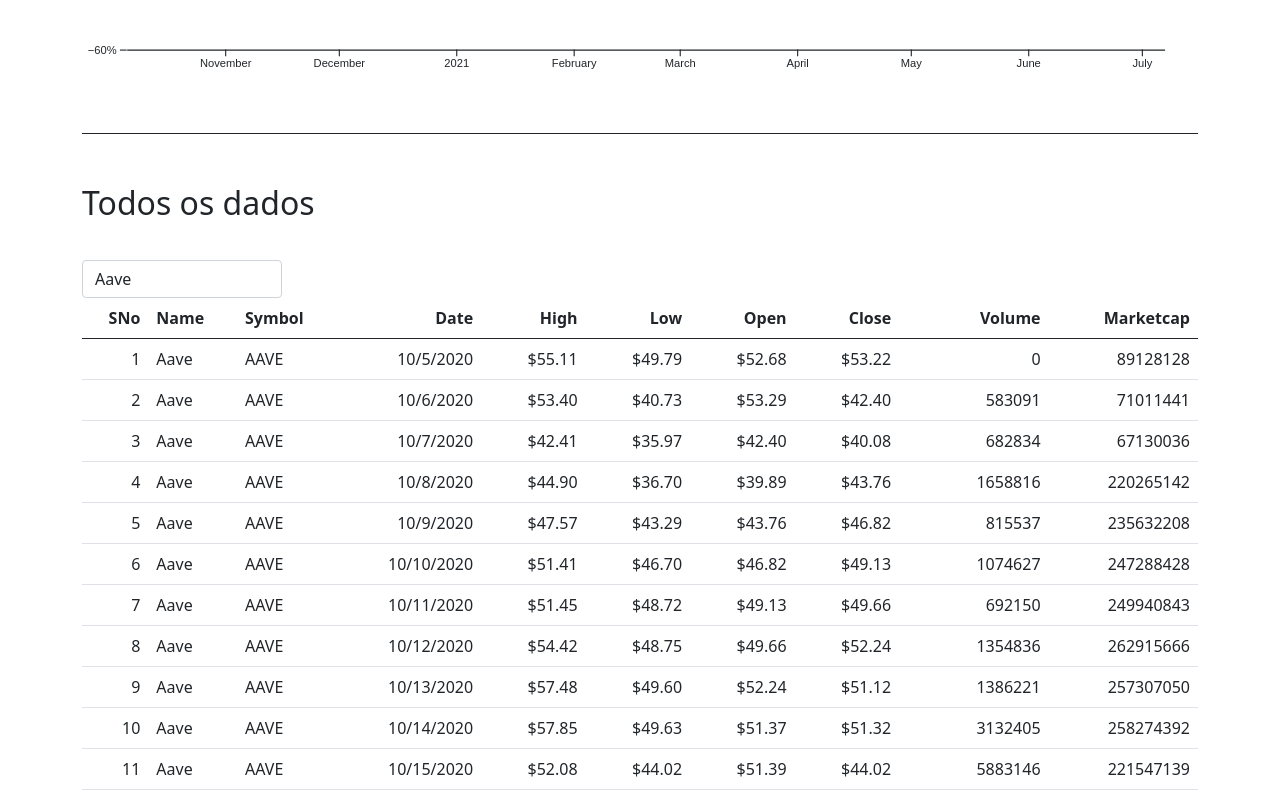
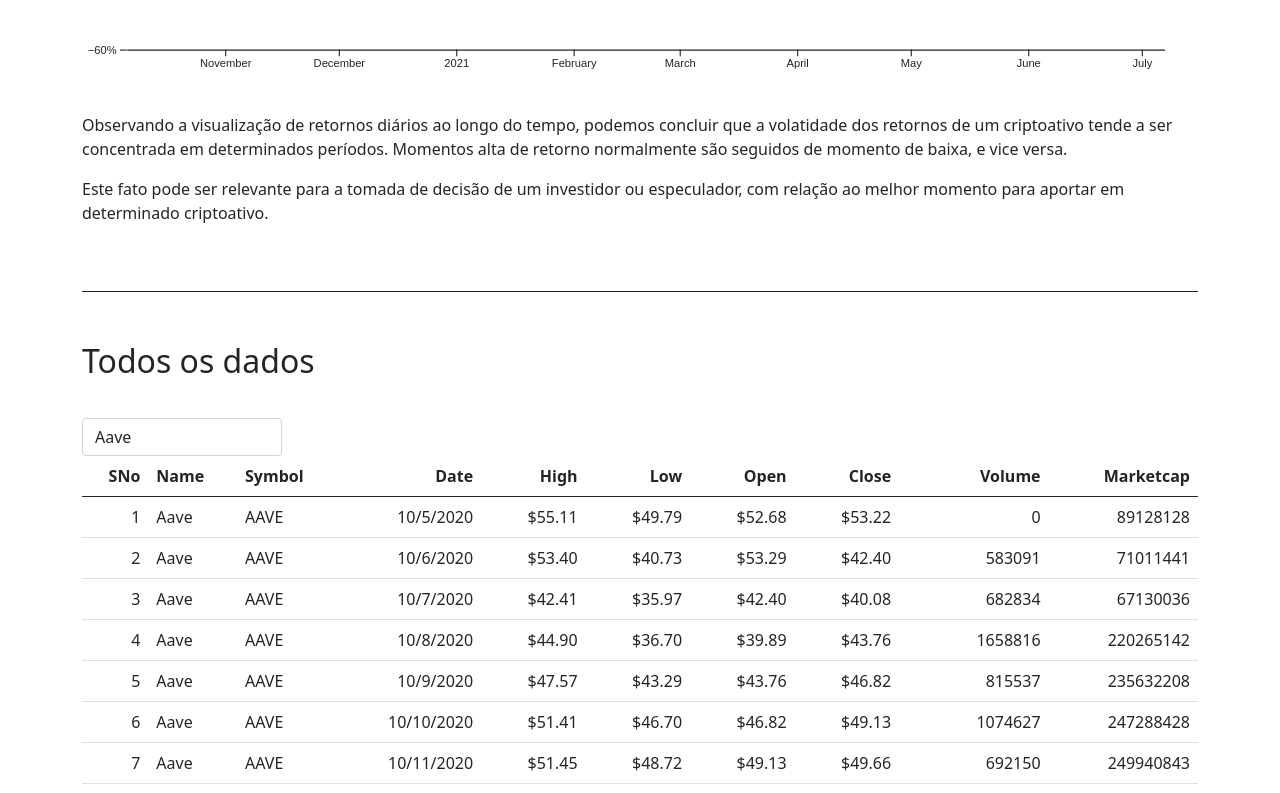
Before and after one commit to danilo-p/infovis-tp, a React (Create React App) app: page / in a window 1280 px wide. Shown: the part 4247-5040 px from the top of the page. Built offline with nearby package versions, Linux system fonts and the light colour scheme.

Commit message:
Add Insight

```diff
--- /dev/null
+++ b/src/DailyReturnOverTime.css
@@ -0,0 +1,3 @@
+.daily-return-insights {
+    margin-top: 30px;
+}
--- a/src/DailyReturnOverTime.js
+++ b/src/DailyReturnOverTime.js
@@ -1,6 +1,7 @@
 import * as d3 from "d3";
 import * as React from "react";
 import CoinSelectField from "./CoinSelectField";
+import "./DailyReturnOverTime.css";
 
 class DailyReturnOverTime extends React.Component {
   constructor(props) {
@@ -175,11 +176,23 @@
     });
   };
 
+  renderInsights = () => {
+    return (
+      <div className="daily-return-insights">
+        <p>Observando a visualização de retornos diários ao longo do tempo, podemos concluir que a volatidade dos retornos de um criptoativo tende a ser concentrada em determinados períodos. Momentos alta de retorno normalmente são seguidos de momento de baixa, e vice versa.</p>
+        <p>Este fato pode ser relevante para a tomada de decisão de um investidor ou especulador, com relação ao melhor momento para aportar em determinado criptoativo.</p>
+      </div>
+    );
+  };
+
   render() {
     return (
       <div>
-        <CoinSelectField onChange={this.selectCoin} data={this.props.data} />
-        <svg ref={this.myRef}></svg>
+        <div>
+          <CoinSelectField onChange={this.selectCoin} data={this.props.data} />
+          <svg ref={this.myRef}></svg>
+        </div>
+        {this.renderInsights()}
       </div>
     );
   }
```
